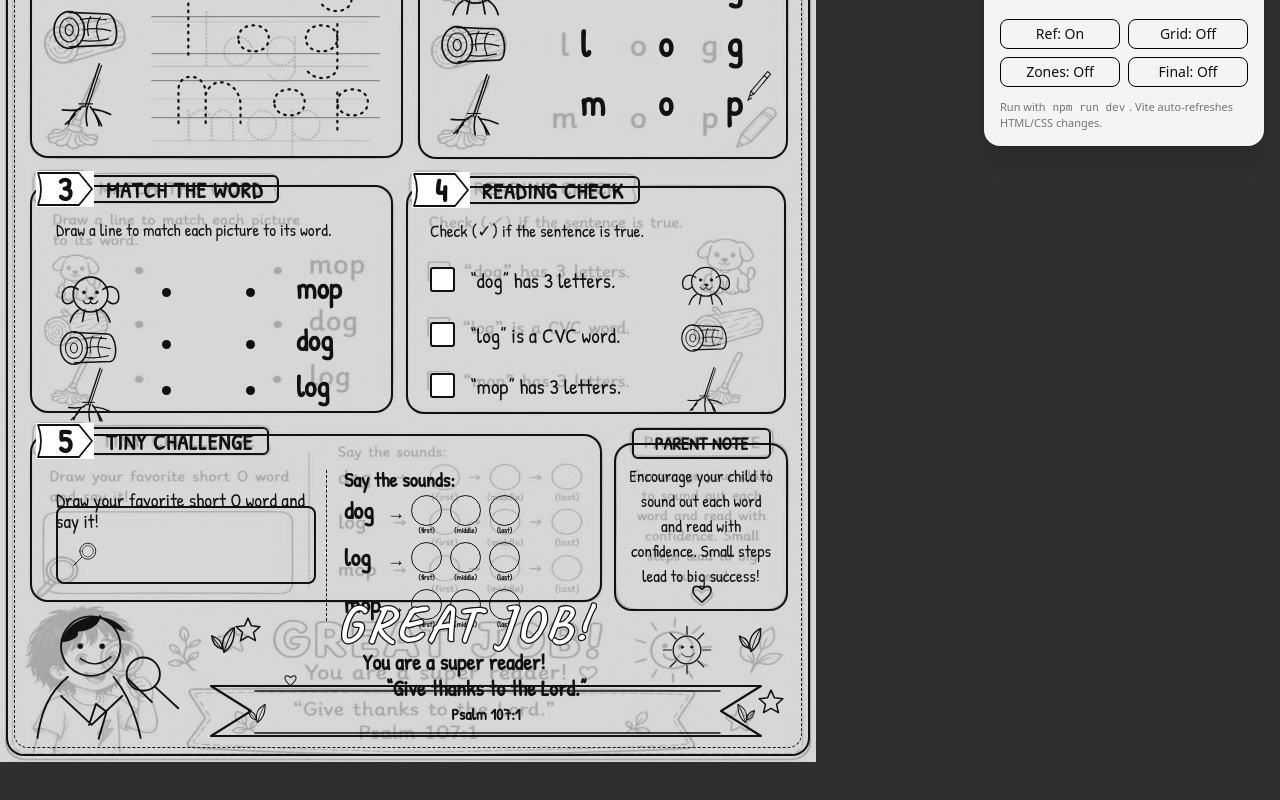
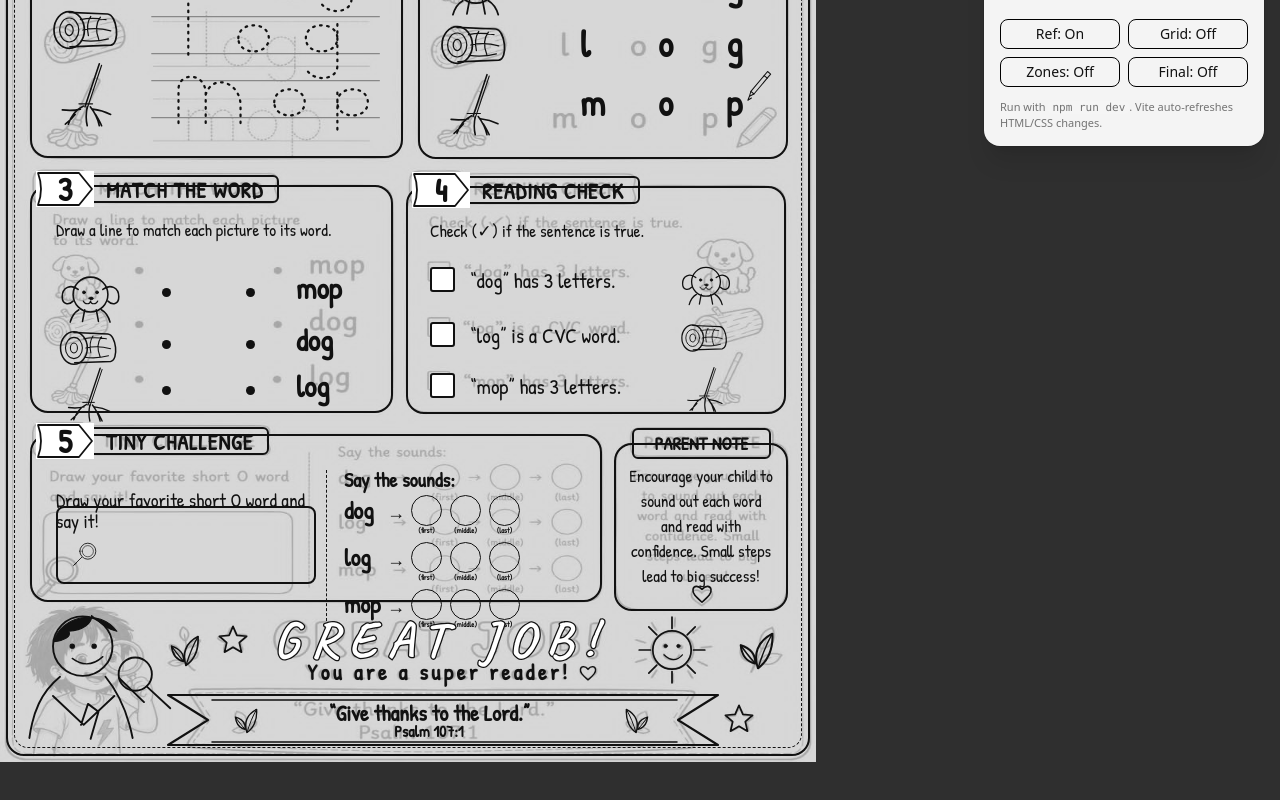
Before and after one commit to princeoncada/hfk-template-development, a React (Vite) app: page / in a window 1280 px wide. Shown: the part 294-1094 px from the top of the page. Built offline with nearby package versions, Linux system fonts and the light colour scheme.

Commit message:
fix: repair footer text encoding

```diff
--- a/src/components/PageFooter.jsx
+++ b/src/components/PageFooter.jsx
@@ -3,36 +3,37 @@ export function PageFooter() {
     <>
       {/* ZONE: FOOTER. Edit .footer, .great, .reader, .sun, .verse-ribbon, .verse-text. */}
           <footer className="footer">
-            <svg className="anton-child">
+            <svg className="anton-child left-[-8px]">
               <use href="#anton-child" />
             </svg>
-            <svg className="leaf-c">
+            <svg className="leaf-c top-[38px] left-[135px] size-10">
               <use href="#leaf" />
-            </svg><svg className="star-c">
+            </svg><svg className="star-c left-[186px] top-[31px] size-8">
               <use href="#star" />
             </svg>
-            <div className="great">GREAT JOB!</div>
-            <div className="reader">You are a super reader!<svg>
+            <div className="great top-[24px] w-full tracking-[12px] left-[32px]">GREAT JOB!</div>
+            <div className="reader top-[68px] tracking-[3.5px] left-[233px]">You are a super reader!
+              <svg className="absolute left-[310px] top-[2px] size-5">
                 <use href="#heart" />
               </svg></div>
-            <svg className="sun">
+            <svg className="sun size-18 left-[605px] top-[21px]">
               <use href="#sun" />
             </svg>
-            <svg className="leaf-d">
+            <svg className="leaf-d size-12 top-[34px] right-[3px]">
               <use href="#leaf" />
-            </svg><svg className="star-d">
+            </svg><svg className="star-d right-[30px] size-8 bottom-[14px]">
               <use href="#star" />
             </svg>
-            <svg className="verse-ribbon" viewBox="0 0 590 67">
+            <svg className="verse-ribbon top-[90px] left-[117px] h-[75px]" viewBox="0 0 590 67">
               <path className="draw" d="M20 8h550l-40 25 40 25H20l40-25z" />
               <path className="thin" d="M64 13h465M64 55h465" />
             </svg>
-            <svg className="verse-leaf-left">
+            <svg className="verse-leaf-left size-8 bottom-[12px] left-[200px]">
               <use href="#leaf" />
-            </svg><svg className="verse-leaf-right">
+            </svg><svg className="verse-leaf-right size-8 bottom-[12px] left-[589px]">
               <use href="#leaf" />
             </svg>
-            <div className="verse-text">“Give thanks to the Lord.”<span className="psalm">Psalm 107:1</span></div>
+            <div className="verse-text left-[213px] bottom-[6.5px]">“Give thanks to the Lord.”<span className="psalm -mt-1.5">Psalm 107:1</span></div>
           </footer>
     </>
   );
```
